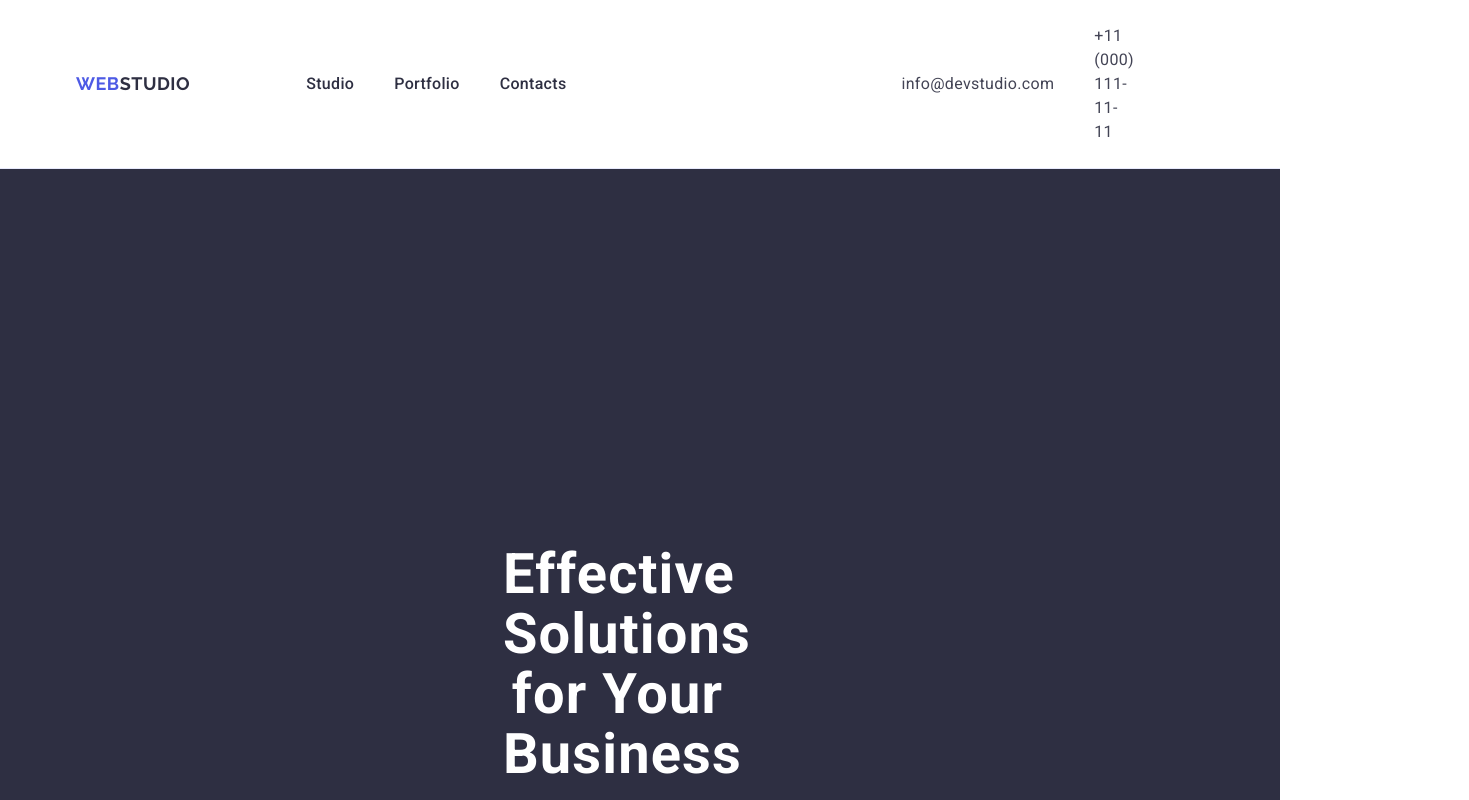
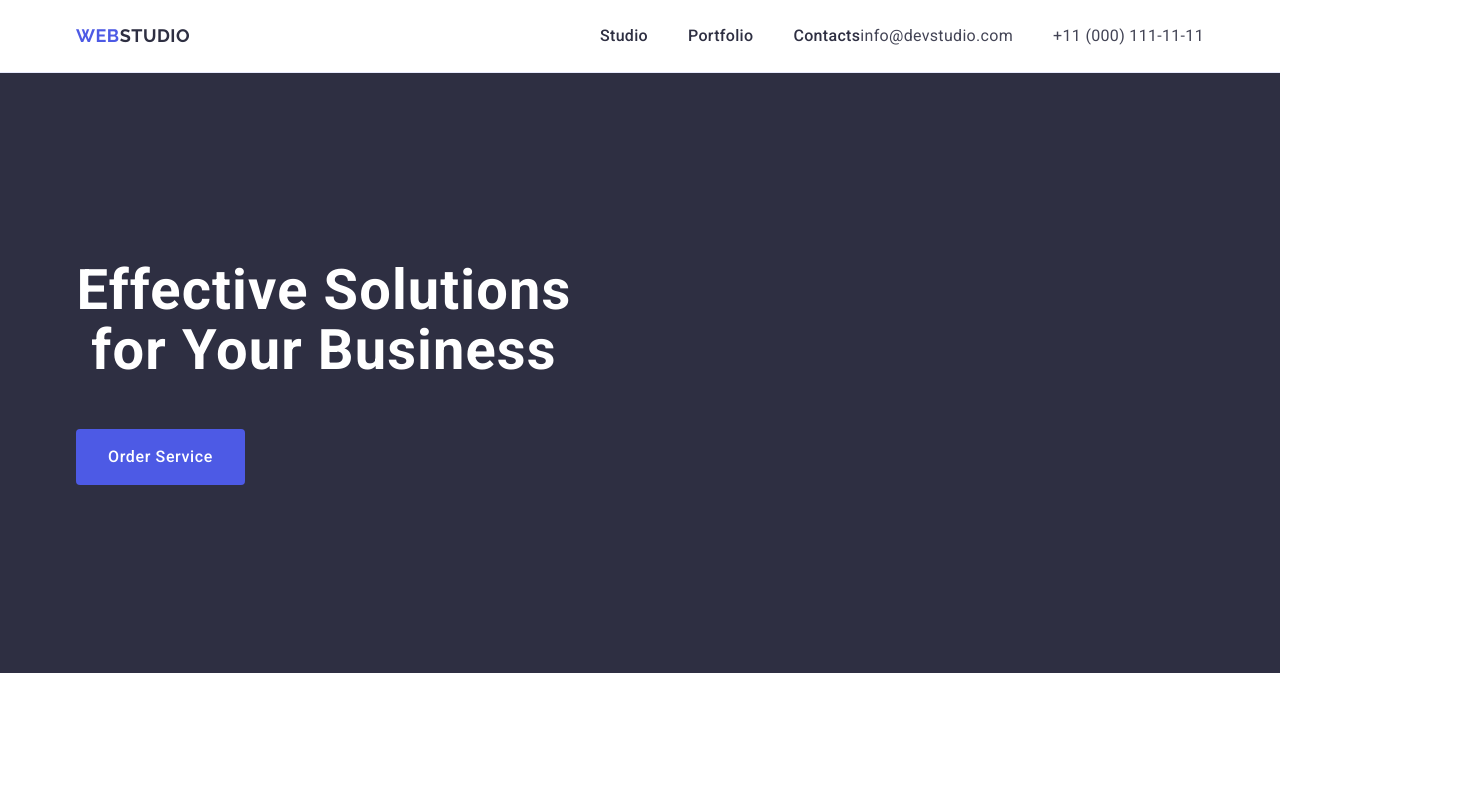
Before and after one commit to Mr-Terpyliak/goit-markup-hw-03, a plain HTML site: page index.html in a window 1280 px wide. Shown: the top 800 px of the page, 1469 px wide, since content can reach past the window. Drawn offline with nearby package versions, Linux system fonts and the light colour scheme.

Commit message:
updatech

```diff
--- a/css/styles.css
+++ b/css/styles.css
@@ -62,10 +62,10 @@ address {
 
 .header-navigation {
   display: flex;
+  margin-right: 0;
   gap: 40px;
   flex-grow: 1;
   justify-content: space-between;
-  margin-right: 335px;
   align-items: center;
 }
 
@@ -97,6 +97,7 @@ address {
   line-height: 1.5;
   letter-spacing: 0.02em;
   color: #2e2f42;
+  padding: 24px 0;
 }
 .header-menu-link:hover,
 .header-menu-link:focus {
--- a/index.html
+++ b/index.html
@@ -61,7 +61,7 @@
     <main>
       <section class="hero">
         <div class="container">
-          <div class="hero-wrap">
+          <!-- <div class="hero-wrap"> -->
           <h1 class="hero-text">Effective Solutions for Your Business</h1>
           <button class="hero-buy-btn" type="button">Order Service</button>
         </div>
```
